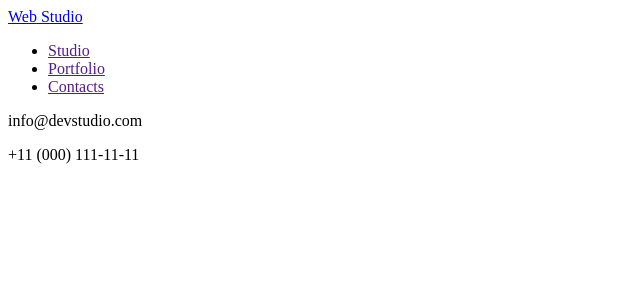
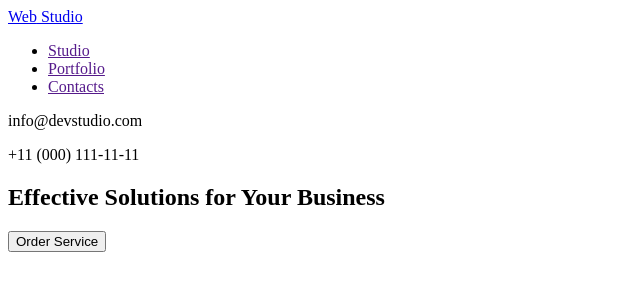
Before and after one commit to vasylkivt/goit-markup-hw-01, a plain HTML site: page index.html in a window 1280 px wide. Shown: the whole page, without its empty margins (0-640 px from the left). Drawn offline with Linux system fonts and the light colour scheme.

Commit message:
Створює головну секцію

```diff
--- a/index.html
+++ b/index.html
@@ -19,5 +19,13 @@
         <p>info@devstudio.com</p>
         <p>+11 (000) 111-11-11</p>
     </header>
+
+    <div>
+        <section>
+            <h1>Effective Solutions for Your Business</h1>
+            <button type="button">Order Service</button>
+        </section>
+    </div>
+
 </body>
 </html>
```
